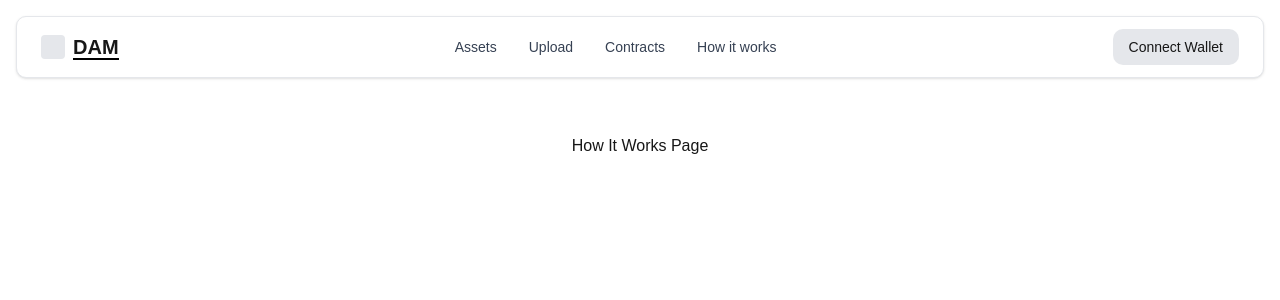
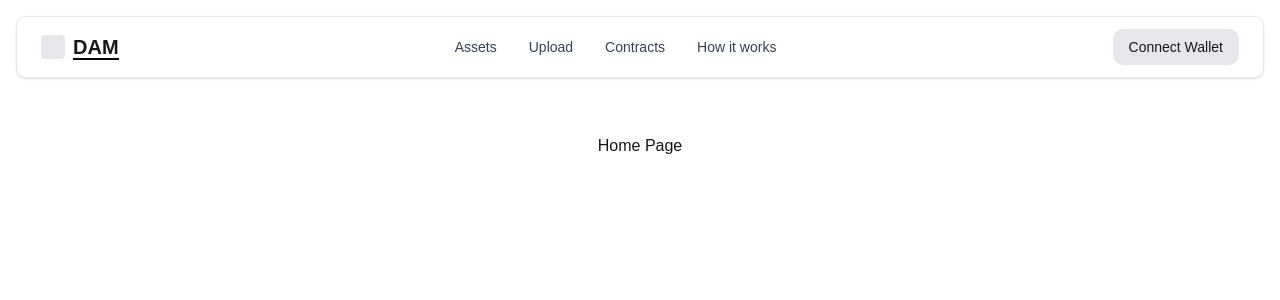
Before and after one commit to HammoudYounes/dam-blockchain, a Next.js app in the folder frontend/dam-app/: page / in a window 1280 px wide. Shown: the top 300 px of the page. Built offline with nearby package versions, Linux system fonts and the light colour scheme.

Commit message:
feat(frontend): add Dockerfile for frontend build and update home page text

```diff
--- a/frontend/dam-app/app/page.tsx
+++ b/frontend/dam-app/app/page.tsx
@@ -1,6 +1,6 @@
 
 export default function Home() {
   return (
-    <main className="p-10 text-center">How It Works Page</main>
+    <main className="p-10 text-center">Home Page</main>
   );
 }
```
Also changed, not shown: 2 other files (tests, documents, lock files or other folders).
